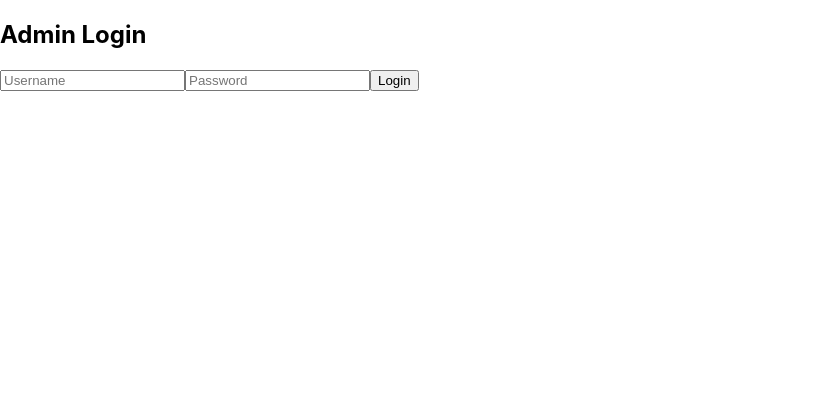
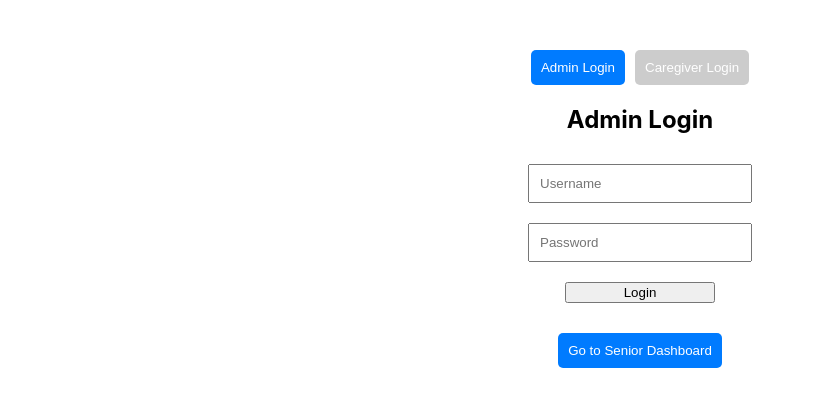
Before and after one commit to unfunnypsh/SeniorCare, a React (Create React App) app in the folder frontend/: page / in a window 1280 px wide. Shown: the top 406 px of the page, without its empty margins (0-815 px from the left). Built offline with nearby package versions, Linux system fonts and the light colour scheme.

Commit message:
fourth commit: adding login page

```diff
--- a/frontend/src/components/Login.js
+++ b/frontend/src/components/Login.js
@@ -2,9 +2,12 @@ import React, { useState } from 'react';
 import axios from 'axios';
 import { useNavigate } from 'react-router-dom';
 
-const Login = ({ role }) => {
-  const [username, setUsername] = useState('');
-  const [password, setPassword] = useState('');
+const Login = () => {
+  const [role, setRole] = useState('admin'); // 'admin' or 'caregiver'
+  const [username, setUsername] = useState(''); // For admin login
+  const [password, setPassword] = useState(''); // For admin login
+  const [name, setName] = useState(''); // For caregiver login
+  const [caregiverId, setCaregiverId] = useState(''); // For caregiver login
   const [loading, setLoading] = useState(false);
   const navigate = useNavigate();
 
@@ -12,28 +15,140 @@ const Login = ({ role }) => {
     e.preventDefault();
     setLoading(true);
 
-    const endpoint = role === 'admin' ? 'http://localhost:5000/api/admin/login' : 'http://localhost:5000/api/caregiver/login';
+    let endpoint = '';
+    let data = {};
+
+    if (role === 'admin') {
+      endpoint = 'http://localhost:5000/api/admin/login';
+      data = { username, password };
+    } else if (role === 'caregiver') {
+      endpoint = 'http://localhost:5000/api/caregiver/login';
+      data = { name, caregiverId };
+    }
 
     try {
-      const response = await axios.post(endpoint, { username, password });
-      localStorage.setItem('token', response.data.token);
-      navigate(role === 'admin' ? '/admin-dashboard' : '/caregiver-dashboard');
+      const response = await axios.post(endpoint, data);
+
+      if (response.data.success) {
+        if (role === 'admin') {
+          navigate('/admin-dashboard');
+        } else if (role === 'caregiver') {
+          navigate('/caregiver-dashboard');
+        }
+      } else {
+        alert('Invalid credentials');
+      }
     } catch (error) {
-      const errorMessage = error.response?.data?.message || 'Login failed';
-      alert(errorMessage);
+      alert('An error occurred during login');
     } finally {
       setLoading(false);
     }
   };
 
   return (
-    <div>
+    <div style={{ textAlign: 'center', marginTop: '50px' }}>
+      <div style={{ marginBottom: '20px' }}>
+        <button
+          onClick={() => setRole('admin')}
+          style={{
+            marginRight: '10px',
+            padding: '10px',
+            backgroundColor: role === 'admin' ? '#007BFF' : '#ccc',
+            color: 'white',
+            border: 'none',
+            cursor: 'pointer',
+            borderRadius: '5px',
+          }}
+        >
+          Admin Login
+        </button>
+        <button
+          onClick={() => setRole('caregiver')}
+          style={{
+            padding: '10px',
+            backgroundColor: role === 'caregiver' ? '#007BFF' : '#ccc',
+            color: 'white',
+            border: 'none',
+            cursor: 'pointer',
+            borderRadius: '5px',
+          }}
+        >
+          Caregiver Login
+        </button>
+      </div>
+
       <h2>{role.charAt(0).toUpperCase() + role.slice(1)} Login</h2>
+
       <form onSubmit={handleSubmit}>
-        <input type="text" placeholder="Username" onChange={(e) => setUsername(e.target.value)} required />
-        <input type="password" placeholder="Password" onChange={(e) => setPassword(e.target.value)} required />
-        <button type="submit" disabled={loading}>{loading ? 'Logging in...' : 'Login'}</button>
+        {role === 'admin' && (
+          <>
+            <input
+              type="text"
+              placeholder="Username"
+              value={username}
+              onChange={(e) => setUsername(e.target.value)}
+              required
+              style={{ margin: '10px', padding: '10px', width: '200px' }}
+            />
+            <br />
+            <input
+              type="password"
+              placeholder="Password"
+              value={password}
+              onChange={(e) => setPassword(e.target.value)}
+              required
+              style={{ margin: '10px', padding: '10px', width: '200px' }}
+            />
+            <br />
+          </>
+        )}
+
+        {role === 'caregiver' && (
+          <>
+            <input
+              type="text"
+              placeholder="Caregiver Name"
+              value={name}
+              onChange={(e) => setName(e.target.value)}
+              required
+              style={{ margin: '10px', padding: '10px', width: '200px' }}
+            />
+            <br />
+            <input
+              type="text"
+              placeholder="Caregiver ID"
+              value={caregiverId}
+              onChange={(e) => setCaregiverId(e.target.value)}
+              required
+              style={{ margin: '10px', padding: '10px', width: '200px' }}
+            />
+            <br />
+          </>
+        )}
+
+        <button
+          type="submit"
+          disabled={loading}
+          style={{ margin: '10px', padding: '10 px', width: '150px' }}
+        >
+          {loading ? 'Logging in...' : 'Login'}
+        </button>
       </form>
+
+      <button
+        onClick={() => navigate('/senior-dashboard')}
+        style={{
+          marginTop: '20px',
+          padding: '10px',
+          backgroundColor: '#007BFF',
+          color: 'white',
+          border: 'none',
+          cursor: 'pointer',
+          borderRadius: '5px',
+        }}
+      >
+        Go to Senior Dashboard
+      </button>
     </div>
   );
 };
--- a/frontend/src/components/SeniorDashboard.js
+++ b/frontend/src/components/SeniorDashboard.js
@@ -13,6 +13,11 @@ const SeniorDashboard = () => {
     const [caregiver, setCaregiver] = useState(null);
     const [socialActivity, setSocialActivity] = useState([]);
     const [progress, setProgress] = useState(null);
+
+    const [participationData, setParticipationData] = useState([]);
+    const [progressData, setProgressData] = useState([]);
+    const [loading, setLoading] = useState(true);
+
     useEffect(()=>{
         fetchSeniors();
     },[]);
@@ -72,7 +77,81 @@ const fetchSocialInteractions = async (seniorID) => {
         console.error('Error fetching social interactions:', error);
     }
 };
+const fetchParticipationData = async (seniorID) => {
+    try {
+        const response = await axios.get(`http://localhost:5000/api/activityparticipation?seniorID=${seniorID}`);
+        setParticipationData(response.data);
+    } catch (error) {
+        console.error('Error fetching participation data:', error);
+    }
+};
+const calculateScores = (data) => {
+    const progressEntries = {};
 
+    data.forEach(entry => {
+        const date = entry.ParticipationDate.split('T')[0]; // Extract date from datetime
+
+        if (!progressEntries[date]) {
+            progressEntries[date] = { Score: 0, Notes: "", SeniorID: entry.SeniorID };
+        }
+
+        // Scoring based on participation
+        if (entry.PhysicalActivityID) {
+            // Assuming you have a way to determine the intensity of the physical activity
+            // For example, you might fetch the activity details separately or have them in the participation data
+            // Here, I'm just using a placeholder for intensity
+            const intensity = 'High'; // Replace with actual logic to determine intensity
+
+            if (intensity === 'High') {
+                progressEntries[date].Score += 10;
+            } else if (intensity === 'Moderate') {
+                progressEntries[date].Score += 5;
+            } else if (intensity === 'Low') {
+                progressEntries[date].Score += 2;
+            }
+        }
+
+        if (entry.CognitiveTaskID) {
+            // Assuming cognitive tasks contribute a fixed score
+            progressEntries[date].Score += 10; // Example scoring for cognitive tasks
+        }
+
+        progressEntries[date].Notes = "Data processed based on activity participation.";
+    });
+
+    return Object.entries(progressEntries).map(([date, data]) => ({
+        Date: date,
+        ...data
+    }));
+};
+
+const saveProgressData = async (progress) => {
+    try {
+        await Promise.all(progress.map(async (entry) => {
+            await axios.post('/api/progress', {
+                SeniorID: entry.SeniorID,
+                Date: entry.Date,
+                ProgressStatus: entry.Score > 50 ? "Active" : "Needs Improvement",
+                Notes: entry.Notes,
+                Score: entry.Score
+            });
+        }));
+        alert('Progress data saved successfully!');
+    } catch (error) {
+        console.error('Error saving progress data:', error);
+    }
+};
+
+const handleProcessAndSave = async () => {
+    if (selectedSenior) {
+        await fetchParticipationData(selectedSenior.SeniorID); // Fetch participation data
+        const scores = calculateScores(participationData); // Calculate scores
+        setProgressData(scores); // Set progress data state
+        await saveProgressData(scores); // Save progress data
+    } else {
+        alert('Please select a senior first.');
+    }
+};
 
     const fetchProgressTracking = (seniorId) => {
         axios.get(`http://localhost:5000/api/progress/${seniorId}/progress-tracking`)
@@ -91,6 +170,14 @@ const fetchSocialInteractions = async (seniorID) => {
         fetchSocialInteractions(senior.SeniorID);
     };
 
+    useEffect(() => {
+        const loadData = async () => {
+            setLoading(true);
+            await fetchParticipationData();
+            setLoading(false);
+        };
+        loadData();
+    }, [seniorID]);
 
     return (
         <div>
@@ -164,6 +251,24 @@ const fetchSocialInteractions = async (seniorID) => {
 )}
                 </div>
             )}
+<div>
+                <h1>Senior Dashboard</h1>
+                {loading ? (
+                    <p>Loading...</p>
+                ) : (
+                    <>
+                        <button onClick={handleProcessAndSave}>Process and Save Progress</button>
+                        <div>
+                            <h2>Participation Data</h2>
+                            <pre>{JSON.stringify(participationData, null, 2)}</pre>
+                        </div>
+                        <div>
+                            <h2>Calculated Progress Data</h2>
+                            <pre>{JSON.stringify(progressData, null, 2)}</pre>
+                        </div>
+                    </>
+                )}
+            </div>
         </div>
     );
 };
```
Also changed, not shown: 1 other file (tests, documents, lock files or other folders).
